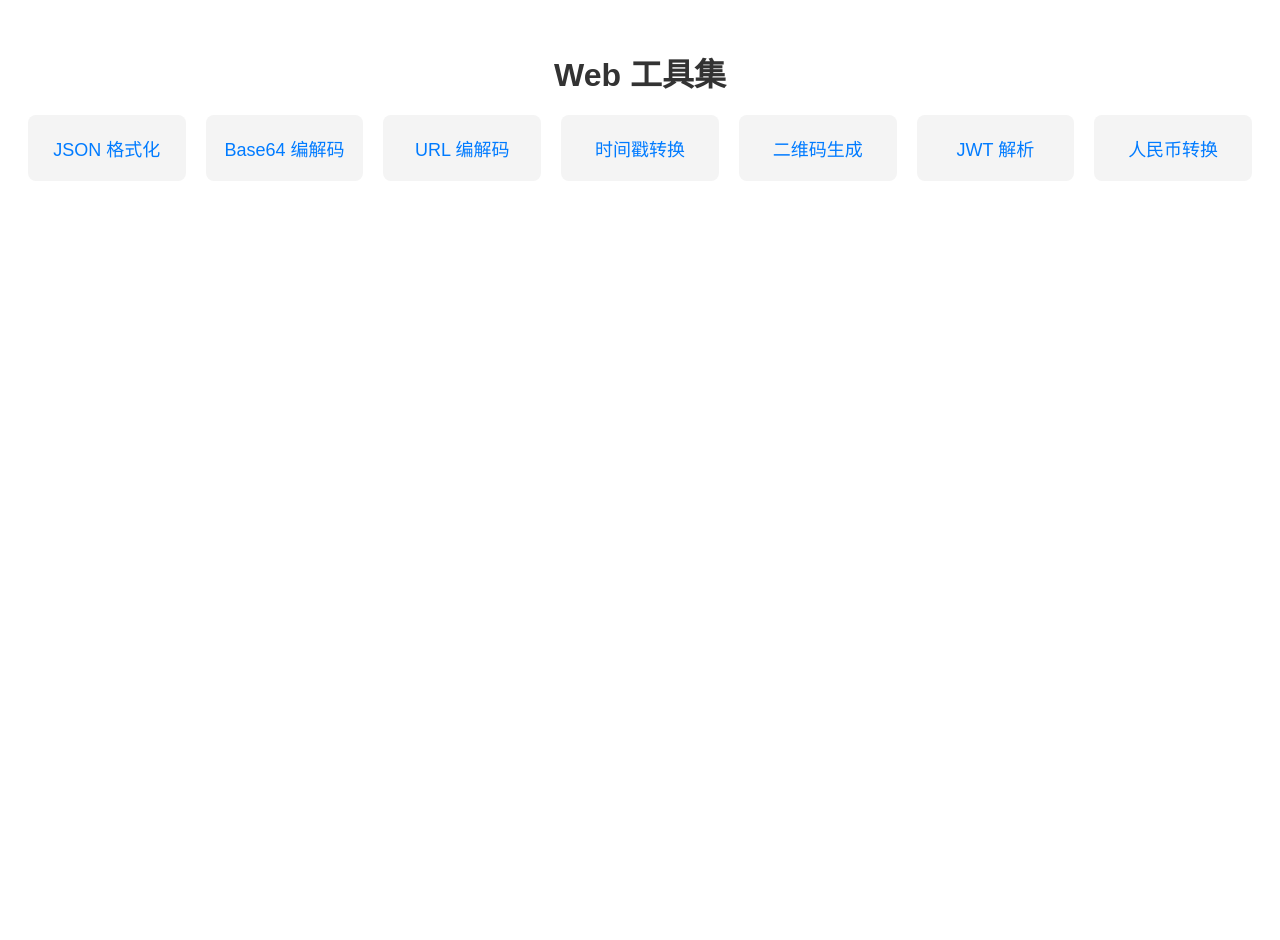
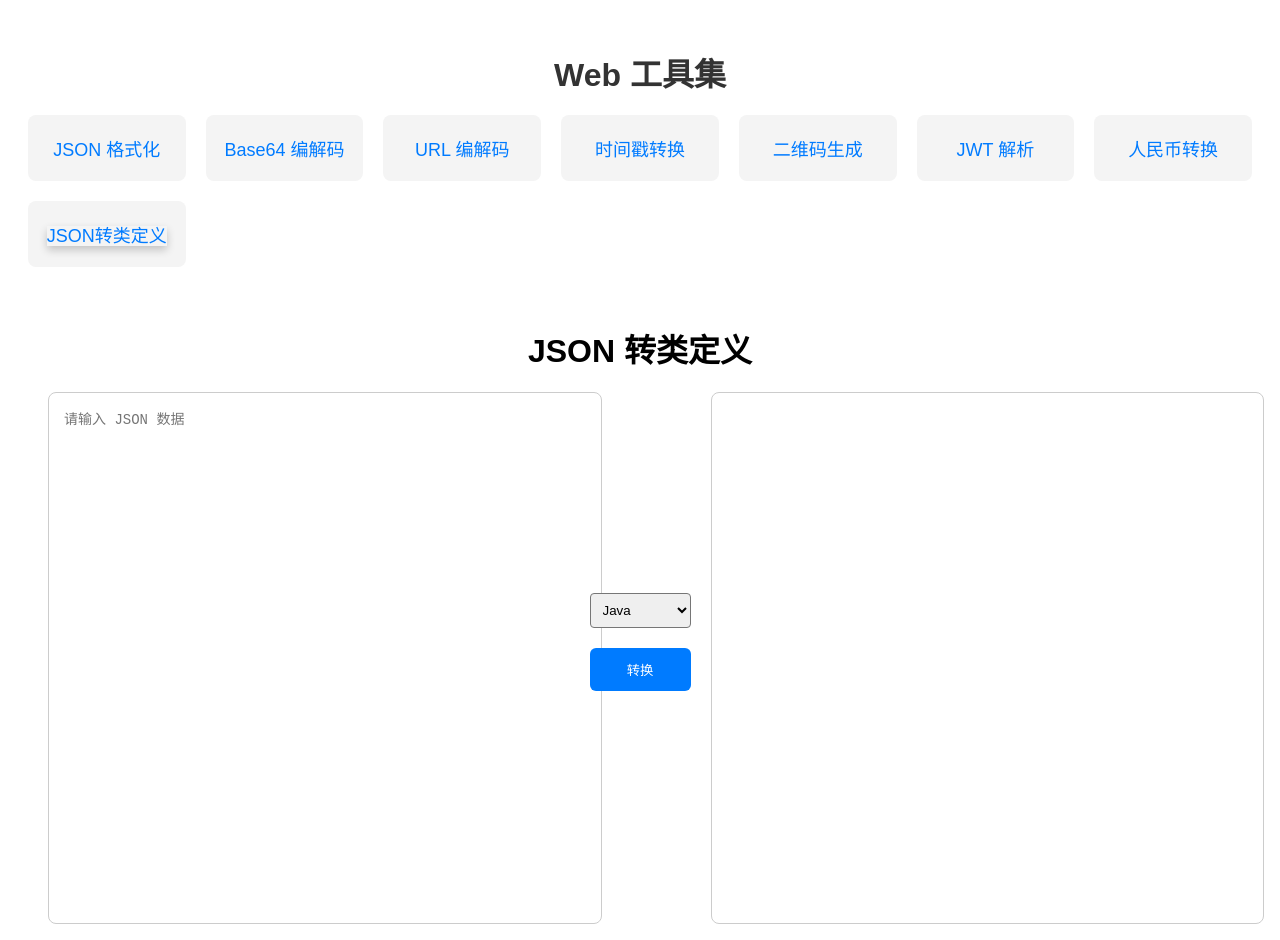
Before and after one commit to kennethfan/web-tools, a Vue app: page /web-tools/json-to-class in a window 1280 px wide. Before the commit the page ends 800 px from the top, so only its background shows below. Built offline with nearby package versions, Linux system fonts and the light colour scheme.

Commit message:
json to class

```diff
--- a/index.html
+++ b/index.html
@@ -5,9 +5,9 @@
     <link rel="icon" type="image/svg+xml" href="./assets/vue.svg" />
     <meta name="viewport" content="width=device-width, initial-scale=1.0" />
     <!-- 添加关键字和描述 -->
-    <meta name="keywords" content="JSON格式化, Base64编解码, URL编解码, 时间戳转换, JWT解码，二维码生成，人民币大小写转换 简单Web工具集" />
-    <meta name="description" content="这是一个简单的Web工具集，包含JSON格式化、Base64编解码、URL编解码、时间戳转换、JWT解码、二维码生成、人民币大小写转换等功能。" />
-    <title>Web Tools</title>
+    <meta name="keywords" content="JSON格式化, Base64编解码, URL编解码, 时间戳转换, JWT解码，二维码生成，人民币大小写转换, JSON转类定义, Java类生成, Go结构体生成, TypeScript接口生成, 简单Web工具集" />
+    <meta name="description" content="这是一个简单的Web工具集，包含JSON格式化、Base64编解码、URL编解码、时间戳转换、JWT解码、二维码生成、人民币大小写转换、JSON转类定义等功能。支持将JSON数据自动转换为Java、Go、TypeScript的类定义，是开发者的实用工具。" />
+    <title>Web Tools - JSON转类定义及其他实用工具</title>
   </head>
   <body>
     <div id="app"></div>
--- a/src/components/NavigationMenu.vue
+++ b/src/components/NavigationMenu.vue
@@ -8,6 +8,7 @@
       <li><router-link to="/qr-code-generator" :class="{ 'active': $route.name === 'QrCodeGenerator' }">二维码生成</router-link></li>
       <li><router-link to="/jwt-parser" :class="{ 'active': $route.name === 'JwtParserTool' }">JWT 解析</router-link></li>
       <li><router-link to="/rmb-converter" :class="{ 'active': $route.name === 'RmbConverter' }">人民币转换</router-link></li>
+      <li><router-link to="/json-to-class" :class="{ 'active': $route.name === 'JsonToClass' }">JSON转类定义</router-link></li>
     </ul>
   </nav>
 </template>
--- a/src/router/index.ts
+++ b/src/router/index.ts
@@ -42,6 +42,12 @@ const routes: Array<RouteRecordRaw> = [
     name: 'RmbConverter',
     component: () => import('../views/RmbConverter.vue'),
     meta: { title: '人民币转换' }
+  },
+  {
+    path: '/json-to-class',
+    name: 'JsonToClass',
+    component: () => import('../views/JsonToClass.vue'),
+    meta: { title: 'JSON转类定义' }
   }
 ];
 
--- /dev/null
+++ b/src/views/JsonToClass.vue
@@ -0,0 +1,205 @@
+<template>
+  <div class="json-to-class-container">
+    <h1>JSON 转类定义</h1>
+    <div class="tool-wrapper">
+      <div class="input-section">
+        <textarea v-model="inputJson" placeholder="请输入 JSON 数据" class="input-textarea"></textarea>
+      </div>
+
+      <div class="button-group">
+        <select v-model="targetLanguage" class="language-select">
+          <option value="java">Java</option>
+          <option value="go">Go</option>
+          <option value="typescript">TypeScript</option>
+        </select>
+        <button @click="convertJson" class="convert-button">转换</button>
+      </div>
+
+      <div class="output-section">
+        <textarea v-model="outputClass" class="output-textarea" readonly></textarea>
+      </div>
+    </div>
+  </div>
+</template>
+
+<script lang="ts" setup>
+import { ref } from 'vue';
+
+const inputJson = ref('');
+const outputClass = ref('');
+const targetLanguage = ref('java');
+
+const convertJson = () => {
+  try {
+    const jsonObj = JSON.parse(inputJson.value);
+    outputClass.value = generateClassDefinition(jsonObj, targetLanguage.value);
+  } catch (error) {
+    outputClass.value = '❌ 无效的JSON格式';
+  }
+};
+
+const generateClassDefinition = (jsonObj: any, language: string): string => {
+  // 这里实现具体的转换逻辑
+  switch (language) {
+    case 'java':
+      return generateJavaClass(jsonObj);
+    case 'go':
+      return generateGoStruct(jsonObj);
+    case 'typescript':
+      return generateTypeScriptInterface(jsonObj);
+    default:
+      return '不支持的语言';
+  }
+};
+
+// 实现具体的生成逻辑
+const generateJavaClass = (jsonObj: any, className: string = 'AutoGenerated'): string => {
+  let result = `public class ${className} {\n`;
+  let subClasses = '';
+
+  for (const key in jsonObj) {
+    const value = jsonObj[key];
+    if (typeof value === 'object' && !Array.isArray(value) && value !== null) {
+      const nestedClassName = capitalizeFirstLetter(key);
+      result += `    private ${nestedClassName} ${key};\n`;
+      subClasses += generateJavaClass(value, nestedClassName);
+    } else {
+      const type = getJavaType(value);
+      result += `    private ${type} ${key};\n`;
+    }
+  }
+
+  result += '}\n\n';
+  return result + subClasses;
+};
+
+const generateGoStruct = (jsonObj: any, structName: string = 'AutoGenerated'): string => {
+  let result = `type ${structName} struct {\n`;
+  let subStructs = '';
+
+  for (const key in jsonObj) {
+    const value = jsonObj[key];
+    if (typeof value === 'object' && !Array.isArray(value) && value !== null) {
+      const nestedStructName = capitalizeFirstLetter(key);
+      result += `    ${nestedStructName} ${nestedStructName} \`json:"${key}"\`\n`;
+      subStructs += generateGoStruct(value, nestedStructName);
+    } else {
+      const type = getGoType(value);
+      result += `    ${capitalizeFirstLetter(key)} ${type} \`json:"${key}"\`\n`;
+    }
+  }
+
+  result += '}\n\n';
+  return result + subStructs;
+};
+
+const generateTypeScriptInterface = (jsonObj: any, interfaceName: string = 'AutoGenerated'): string => {
+  let result = `interface ${interfaceName} {\n`;
+  let subInterfaces = '';
+
+  for (const key in jsonObj) {
+    const value = jsonObj[key];
+    if (typeof value === 'object' && !Array.isArray(value) && value !== null) {
+      const nestedInterfaceName = capitalizeFirstLetter(key);
+      result += `    ${key}: ${nestedInterfaceName};\n`;
+      subInterfaces += generateTypeScriptInterface(value, nestedInterfaceName);
+    } else {
+      const type = getTypeScriptType(value);
+      result += `    ${key}: ${type};\n`;
+    }
+  }
+
+  result += '}\n\n';
+  return result + subInterfaces;
+};
+
+// 辅助函数
+const getJavaType = (value: any): string => {
+  if (typeof value === 'string') return 'String';
+  if (typeof value === 'number') return Number.isInteger(value) ? 'int' : 'double';
+  if (typeof value === 'boolean') return 'boolean';
+  if (Array.isArray(value)) return `List<${getJavaType(value[0])}>`;
+  if (typeof value === 'object') return 'Object';
+  return 'Object';
+};
+
+const getGoType = (value: any): string => {
+  if (typeof value === 'string') return 'string';
+  if (typeof value === 'number') return Number.isInteger(value) ? 'int' : 'float64';
+  if (typeof value === 'boolean') return 'bool';
+  if (Array.isArray(value)) return `[]${getGoType(value[0])}`;
+  if (typeof value === 'object') return 'struct{}';
+  return 'interface{}';
+};
+
+const getTypeScriptType = (value: any): string => {
+  if (typeof value === 'string') return 'string';
+  if (typeof value === 'number') return 'number';
+  if (typeof value === 'boolean') return 'boolean';
+  if (Array.isArray(value)) return `${getTypeScriptType(value[0])}[]`;
+  if (typeof value === 'object') return 'object';
+  return 'any';
+};
+
+const capitalizeFirstLetter = (str: string): string => {
+  return str.charAt(0).toUpperCase() + str.slice(1);
+};
+</script>
+
+<style scoped>
+/* 复用现有样式 */
+.json-to-class-container {
+  max-width: 1200px;
+  margin: 0 auto;
+  padding: 20px;
+}
+
+.tool-wrapper {
+  display: flex;
+  gap: 20px;
+  height: 500px;
+}
+
+.input-section,
+.output-section {
+  flex: 1;
+}
+
+.input-textarea,
+.output-textarea {
+  width: 100%;
+  height: 100%;
+  padding: 15px;
+  border: 1px solid #ccc;
+  border-radius: 8px;
+  font-family: 'Courier New', Courier, monospace;
+  font-size: 14px;
+  resize: none;
+}
+
+.button-group {
+  display: flex;
+  flex-direction: column;
+  justify-content: center;
+  gap: 20px;
+}
+
+.language-select {
+  padding: 8px;
+  border-radius: 4px;
+}
+
+.convert-button {
+  padding: 12px 24px;
+  background-color: #007BFF;
+  color: white;
+  border: none;
+  border-radius: 6px;
+  cursor: pointer;
+  transition: background-color 0.3s;
+}
+
+.convert-button:hover {
+  background-color: #0056b3;
+}
+</style>
```
Also changed, not shown: 1 other file (tests, documents, lock files or other folders).
